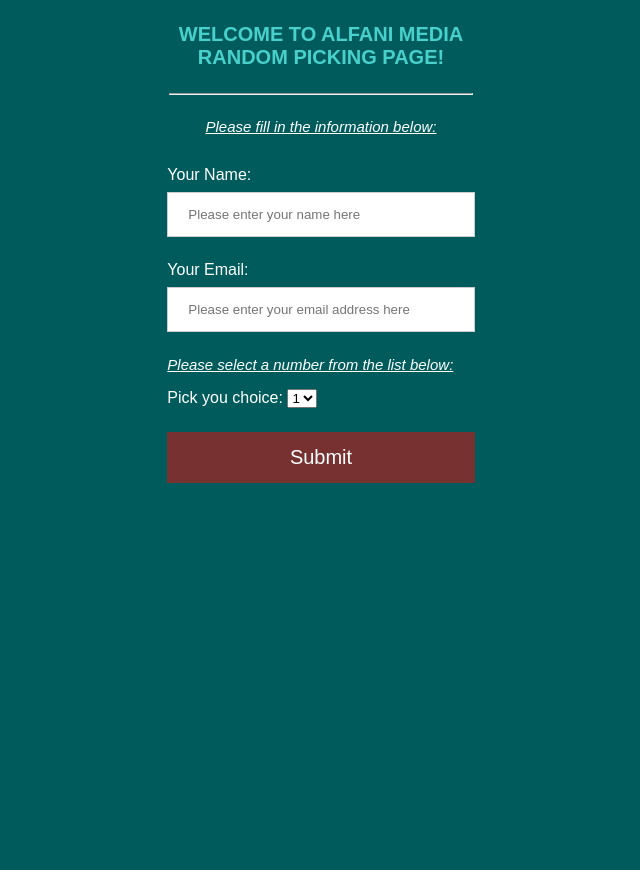
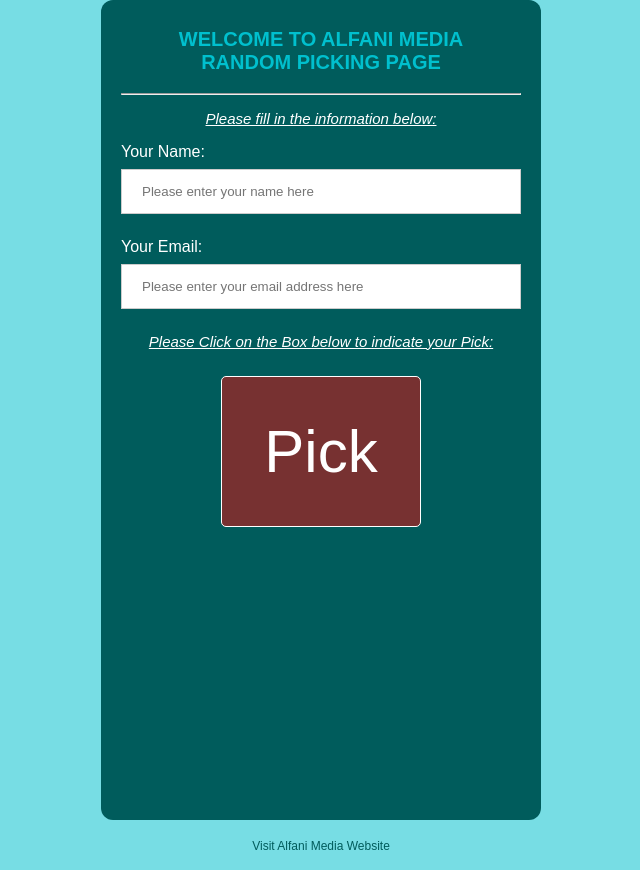
Before and after one commit to alfaniMedia/randomPick, a plain HTML site: page index.html in a window 1280 px wide. Shown: the whole page, without its empty margins (319-959 px from the left). Before the commit the page ends 800 px from the top, so only its background shows below. Drawn offline with Linux system fonts and the light colour scheme.

Commit message:
Add files via upload

```diff
--- a/index.html
+++ b/index.html
@@ -9,13 +9,13 @@
 
 </head>
 <body id="wrapper">
+    <div id="container">
 
-    <div class="container">
         <header>
-            <h1>WELCOME TO ALFANI MEDIA <br>RANDOM PICKING PAGE!</h1>
+            <h1>WELCOME TO ALFANI MEDIA <br>RANDOM PICKING PAGE</h1>
         </header>
+
          <hr>
-    </div>
         <p class="ptag" >Please fill in the information below:</p>
 
         <form name="subscribe" id="subscribe_frm" action="#" >
@@ -23,24 +23,20 @@
                 <p><label for="name">Your Name: </label><input type="text" name="name" id="txt_name" placeholder="Please enter your name here"></p>
                 <p><label for="email">Your Email: </label><input type="text" name="email" id="txt_email" placeholder="Please enter your email address here"></p>
 
-        <p class="ptag">Please select a number from the list below:</p>
-
-        <p><label for="pick_choice">Pick you choice: <select name="pick_choice" id="picker">
-                    <option value="mango">1</option>
-                    <option value="apple">2</option>
-                    <option value="oranges">3</option>
-                    <option value="pawpaw">4</option>
-                    <option value="guava">5</option>
-                    <option value="strawberry">6</option>
-                </select></p>
-        <p><button type="button" name="submit" value="submit" onclick="processFormData();">Submit</button></p>
+                <p class="ptag">Please Click on the Box below to indicate your Pick:</p>
+                <div class="btns">
+                    <p><button type="button" name="submit" value="submit" onclick="processFormData();">Pick</button></p>
+                    <!--<p><button type="button" name="submit" value="submit" onclick="processFormData();"></button></p>
+                    <p><button type="button" name="submit" value="submit" onclick="processFormData();"></button></p>
+                    <p><button type="button" name="submit" value="submit" onclick="processFormData();"></button></p>
+                    <p><button type="button" name="submit" value="submit" onclick="processFormData();"></button></p>
+                    <p><button type="button" name="submit" value="submit" onclick="processFormData();"></button></p>-->
                 </div>
-
+            </div>
         </form>
-
+    </div>
+        <p><a href="www.alfanimedia.com">Visit Alfani Media Website</a></p>
 
     <script src="js/main.js"></script>
-
-
 </body>
 </html>
--- a/js/main.js
+++ b/js/main.js
@@ -23,10 +23,10 @@ function processFormData() {
 
     var name = trim(name_element.value);
     var email = trim(email_element.value);
-    var pick_choice = pick_element.value;
+    var pick_choice = Math.floor(Math.random() * 6) + 1;
 
     var error_message = 'Please enter the correct details: \n\n';
-    var data = 'Thank you for picking Mr.' +' '+ name + ' '+ 'Please take a screenshot of this page! \n\n';
+    var data = 'Thank you for picking Mr.' +' ' + name + '.' +' ' + 'Please take a screenshot of this page! \n\n';
 
     var error_flag = false;
 
--- a/style.css
+++ b/style.css
@@ -1,19 +1,26 @@
 body{
     margin: 0;
     font-family: 'Montserrat', sans-serif;
-    background-color: blue;
 }
 
 #wrapper{
     display: grid;
     place-items: center;
-    background-color: rgb(0, 92, 92);
+    background-color: rgba(0, 192, 206, 0.534);
+}
+
+#container {
+    background: #005c5c;
+    padding: 10px 20px;
+    border-radius: 12px;
+    height: 100vh;
+    width: 400px;
 }
 
 header h1{
-    padding: 10px;
+    padding: 5px;
     font-size: 20px;
-    color: #48d1cc;
+    color: rgb(0, 192, 206);
     text-align: center;
 }
 
@@ -22,7 +29,13 @@ header h1{
     font-style: italic;
     font-size: 15px;
     text-decoration: underline;
+    text-align: center;
 }
+
+p {
+    color: #fff;
+}
+
 
 input[type=text],
 input[type=text] {
@@ -35,17 +48,23 @@ input[type=text] {
 }
 
 button {
+    width: 50%;
+    padding: 40px 12px;
     background-color: rgba(255, 0, 0, 0.466);
-    columns: white;
-    padding: 14px 20px;
-    margin: 8px 0;
-    border: none;
+    border: 1px solid #fff;
+    border-radius: 5px;
     cursor: pointer;
-    width: 100%;
-    font-size: 20px;
+    margin-left: 25%;
+    margin-top: 10px;
+    font-size: 60px;
     color: #fff;
 }
 
-p{
-    color: #fff;
+
+a {
+    text-decoration: none;
+    color:#005c5c;
+    font-size: 12px;
+    margin: 0;
+    padding: 0;
 }
```
Lines whose indentation alone changed are shown as unchanged.
